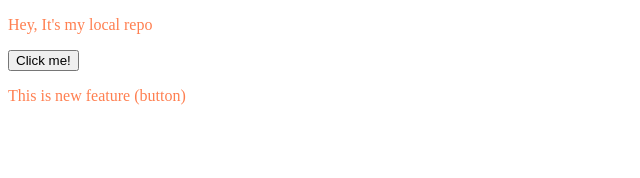
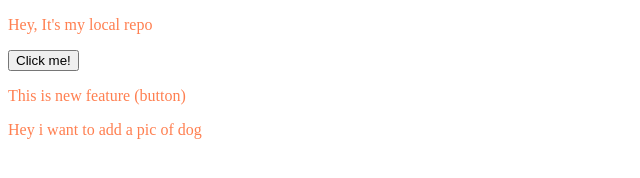
Before and after one commit to Yuvarajkz/LocalRepo, a plain HTML site: page index.html in a window 1280 px wide. Shown: the whole page, without its empty margins (0-640 px from the left). Drawn offline with Linux system fonts and the light colour scheme.

Commit message:
pic by main

```diff
--- a/index.html
+++ b/index.html
@@ -12,5 +12,6 @@
     </P>
     <button>Click me!</button>
     <p>This is new feature (button)</p>
+    <p>Hey i want to add a pic of dog</p>
 </body>
 </html>
```
